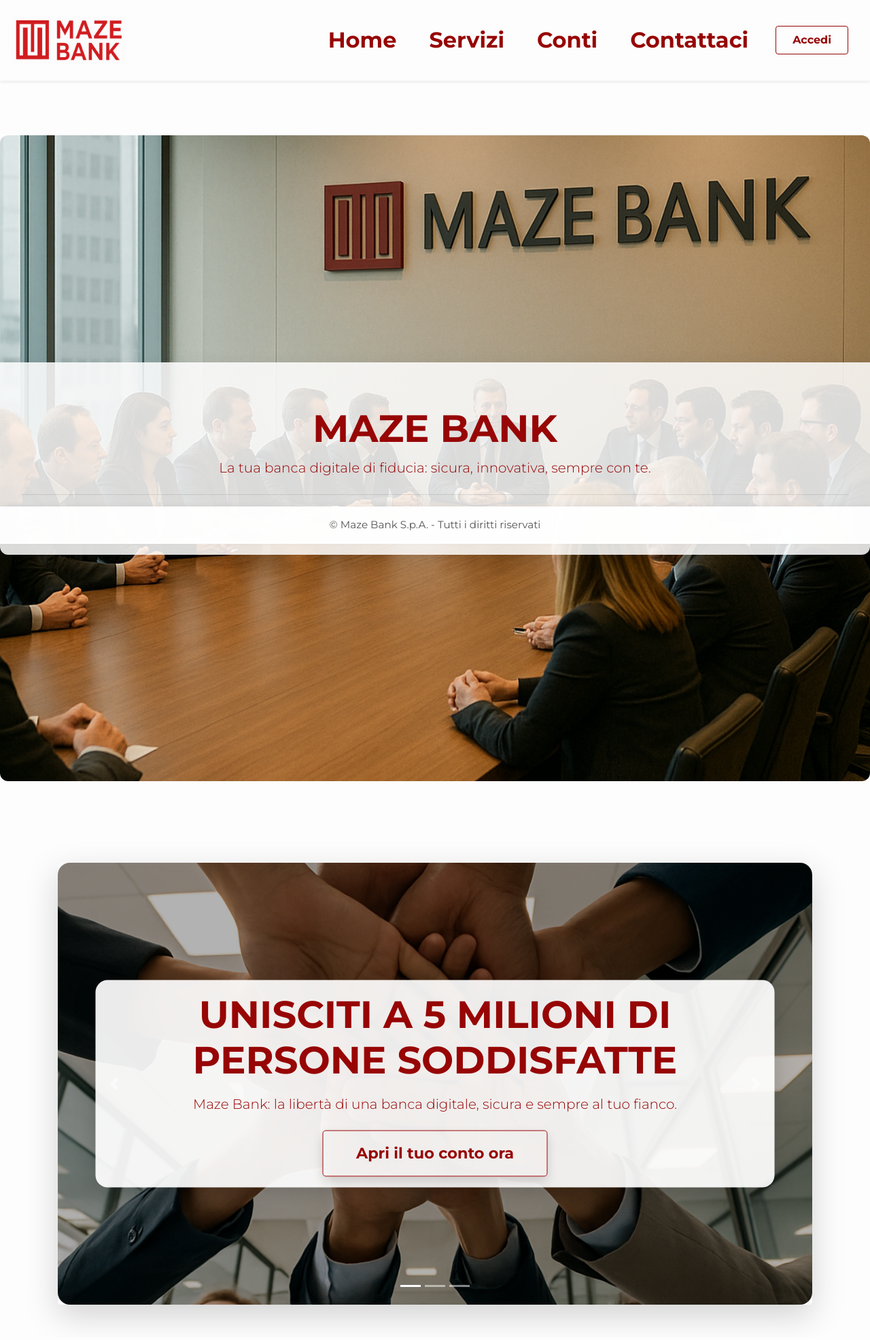
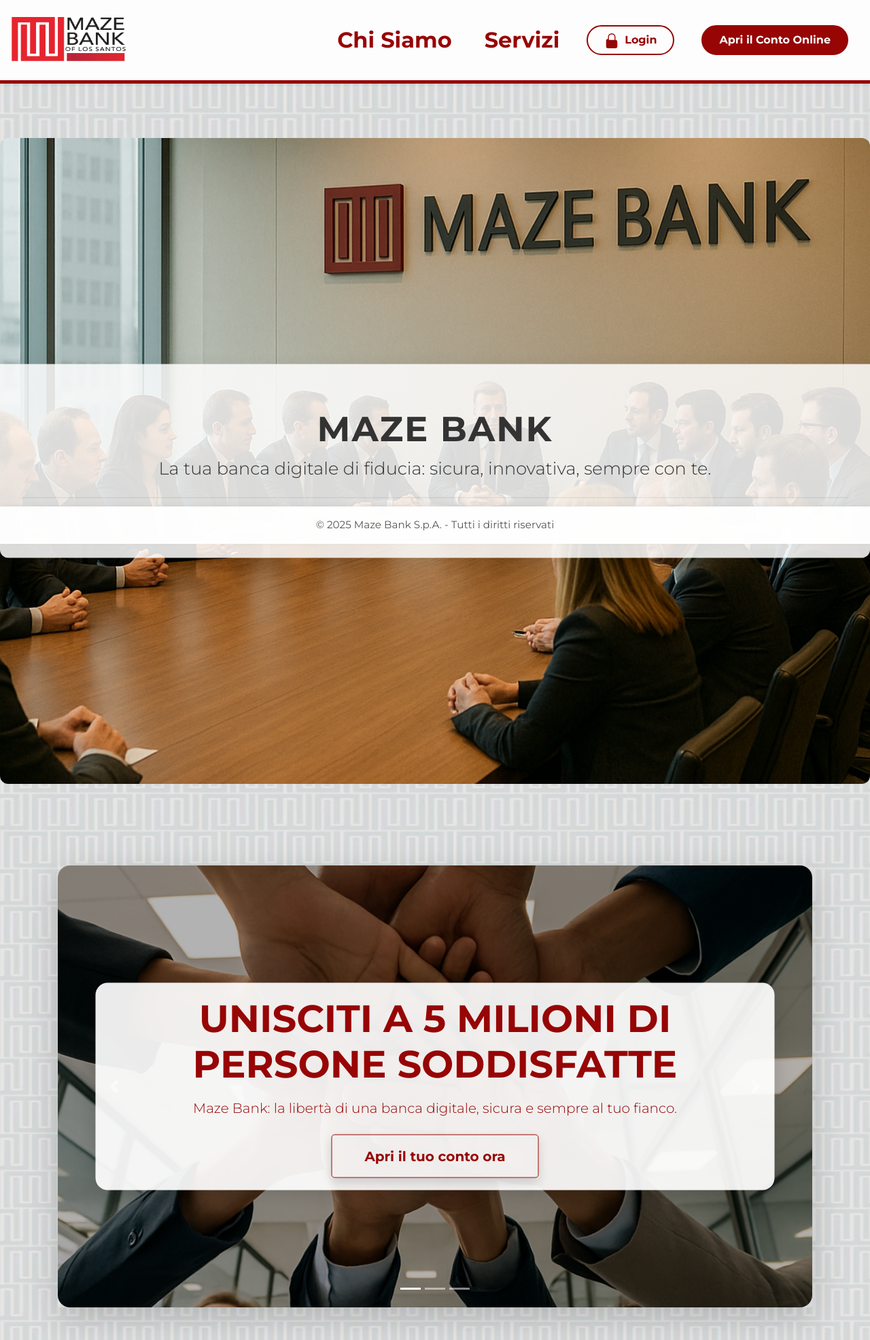
Before and after one commit to MLonetti/MazeBank_project, a Django app: page /homepage/ in a window 1280 px wide. Shown: the whole page at 68% size. Before the commit the page ends 1948 px from the top, so only its background shows below. Run offline with Django 5.2, Linux system fonts and the light colour scheme.

Commit message:
finished homepage style

```diff
--- a/MazeBank/static/css/home.css
+++ b/MazeBank/static/css/home.css
@@ -1,11 +1,10 @@
 @import url('https://fonts.googleapis.com/css2?family=Montserrat:wght@300;400;500;600;700&display=swap');
 body {
     min-height: 100vh;
-    /* background: url("../imgs/Homepage.png") no-repeat center center fixed;
-    background-size: 70%; */
-    background-color: #FDFDFD;
+    background: url("../imgs/Sfondo.jpg") repeat;
+    background-size: 250px 500px;
+    background-position: top left;
     color: #970505;
-
 }
 .logo-img {
     height: 70px;
@@ -73,7 +72,7 @@ body, .jumbotron, .carousel-caption, .navbar, .footer {
 .navbar {
     background-color: #FDFDFD !important;
     min-height: 90px;
-    border-bottom: 1px solid #f8f9fa;
+    border-bottom: 5px solid #970505;
 }
 .navbar-nav .nav-link {
     font-size: 2rem;      /* aumenta la dimensione del testo */
@@ -107,3 +106,76 @@ body, .jumbotron, .carousel-caption, .navbar, .footer {
     color: #fff !important;
     border-color: #970505 !important;
 }
+.navbar-mazebank {
+    padding-top: 1.2rem;
+    padding-bottom: 1.2rem;
+}
+
+.cover-section {
+    width: 100%;
+    display: flex;
+    justify-content: center;
+    margin-top: 80px;
+    margin-bottom: 0;
+}
+.cover-inner {
+    width: 100%;
+    position: relative;
+    text-align: center;
+}
+.cover-img-large {
+    max-height: 950px;
+    max-width: 1400px;
+    width: 100%;
+    margin-left: auto;
+    margin-right: auto;
+    display: block;
+    object-fit: cover;
+    border-radius: 12px;
+}
+.cover-jumbotron {
+    position: absolute;
+    width: 100%;
+    top: 50%;
+    left: 0;
+    transform: translateY(-50%);
+    background: rgba(255,255,255,0.85);
+    border-radius: 0 0 12px 12px;
+}
+.cover-jumbotron h1 {
+    color: #333;
+    font-family: 'Montserrat', Arial, Helvetica, sans-serif;
+    font-size: 3.2rem;
+    font-weight: 700;
+    letter-spacing: 2px;
+}
+
+.cover-jumbotron .lead {
+    font-size: 1.6rem;
+    color: #333;
+}
+.carousel-container {
+    margin-top: 120px;
+}
+.btn-mazebank-account {
+    border: 2px solid #970505;
+    color: #fff;
+    background: #970505;
+    border-radius: 30px;
+    transition: background 0.2s, color 0.2s;
+}
+.btn-mazebank-account:hover {
+    background: #fff;
+    color: #970505;
+    border: 2px solid #970505;
+}
+.login-btn {
+    border-radius: 30px;
+    border-width: 2px;
+    transition: background 0.2s, color 0.2s;
+}
+.login-btn:hover {
+    background: #970505;
+    color: #fff;
+    border-color: #970505;
+}
--- a/MazeBank/templates/home.html
+++ b/MazeBank/templates/home.html
@@ -6,20 +6,19 @@
     <meta name="viewport" content="width=device-width, initial-scale=1.0">
     <meta http-equiv="X-UA-Compatible" content="ie=edge">
     {% block head %}
-    <title>{% block title %}MazeBank - Home{% endblock %}</title>
+    <title>{% block title %}MazeBank{% endblock %}</title>
     <!-- Bootstrap CSS -->
     <link href="https://cdn.jsdelivr.net/npm/bootstrap@4.6.2/dist/css/bootstrap.min.css" rel="stylesheet">
     <!-- Custom CSS -->
     <link href="{% static 'css/home.css' %}" rel="stylesheet">
-    <link href="https://fonts.googleapis.com/css?family=Montserrat:400,500,700&display=swap" rel="stylesheet">
     {% endblock %}
 </head>
 <body>
 {% block content %}
     <!-- Navbar -->
-    <nav class="navbar navbar-expand-lg navbar shadow-sm justify-content-between" style="padding-top: 1.2rem; padding-bottom: 1.2rem;">
-        <a class="navbar-brand d-flex align-items-center" href="#">
-            <img src="{% static 'imgs/MazeBankLogo.png' %}" alt="MazeBanc Logo" class="logo-img mr-3">
+    <nav class="navbar navbar-expand-lg navbar shadow-sm justify-content-between navbar-mazebank">
+        <a class="navbar-brand d-flex align-items-center" href="{% url 'homepage' %}">
+            <img src="{% static 'imgs/logo2.jpg' %}" alt="MazeBank Logo" class="logo-img mr-3">
         </a>
         <button class="navbar-toggler" type="button" data-toggle="collapse" data-target="#navbarNav"
                 aria-controls="navbarNav" aria-expanded="false" aria-label="Toggle navigation">
@@ -28,32 +27,35 @@
         <div class="collapse navbar-collapse justify-content-end" id="navbarNav">
             <ul class="navbar-nav w-100 d-flex justify-content-end align-items-center">
                 <li class="nav-item active mx-3">
-                    <a class="nav-link font-weight-bold h5 mb-0" href="#">Home</a>
+                    <a class="nav-link font-weight-bold h5 mb-0" href="#">Chi Siamo</a>
                 </li>
                 <li class="nav-item mx-3">
                     <a class="nav-link font-weight-bold h5 mb-0" href="#">Servizi</a>
                 </li>
                 <li class="nav-item mx-3">
-                    <a class="nav-link font-weight-bold h5 mb-0" href="#">Conti</a>
+                    <a class="btn btn-outline-primary font-weight-bold px-4 py-2 d-flex align-items-center login-btn" href="#">
+                        <span class="mr-2">
+                            <!-- ICONA LUCCCHETTO -->
+                            <svg xmlns="http://www.w3.org/2000/svg" width="22" height="22" fill="currentColor" class="bi bi-lock" viewBox="0 0 16 16">
+                              <path d="M8 1a3 3 0 0 0-3 3v3h6V4a3 3 0 0 0-3-3zm-4 3a4 4 0 1 1 8 0v3a2 2 0 0 1 2 2v5a2 2 0 0 1-2 2H4a2 2 0 0 1-2-2V8a2 2 0 0 1 2-2V4z"/>
+                            </svg>
+                        </span>
+                        Login
+                    </a>
                 </li>
                 <li class="nav-item mx-3">
-                    <a class="nav-link font-weight-bold h5 mb-0" href="#">Contattaci</a>
-                </li>
-                <li class="nav-item mx-3">
-                    <a class="btn btn-outline-primary font-weight-bold px-4 py-2" href="#">Accedi</a>
+                    <a class="btn btn-mazebank-account font-weight-bold px-4 py-2 ml-2" href="#">Apri il Conto Online</a>
                 </li>
             </ul>
         </div>
     </nav>
 
     <!-- Copertina con immagine Homepage.png -->
-    <div class="w-100 d-flex justify-content-center" style="margin-top: 80px; margin-bottom: 0;">
-        <div class="position-relative text-center" style="width: 100%;">
+    <div class="cover-section">
+        <div class="position-relative text-center cover-inner">
             <img src="{% static 'imgs/Homepage.png' %}" alt="Copertina MazeBank"
-                 class="img-fluid cover-img-large"
-                 style="max-height: 950px; object-fit: cover; border-radius: 12px;">
-            <div class="jumbotron text-center position-absolute w-100"
-                 style="top: 50%; left: 0; transform: translateY(-50%); background: rgba(255,255,255,0.85); border-radius: 0 0 12px 12px;">
+                 class="img-fluid cover-img-large">
+            <div class="jumbotron text-center cover-jumbotron">
                 <h1 class="display-4 font-weight-bold">MAZE BANK</h1>
                 <p class="lead">La tua banca digitale di fiducia: sicura, innovativa, sempre con te.</p>
                 <hr class="my-4">
@@ -62,8 +64,8 @@
     </div>
 
     <!-- Carousel Bootstrap -->
-    <div class="container mb-5" style="margin-top: 120px;">
-        <div id="mazebankCarousel" class="carousel slide shadow-lg rounded" data-ride="carousel" style="background: #f8f9fa;">
+    <div class="container mb-5 carousel-container">
+        <div id="mazebankCarousel" class="carousel slide shadow-lg rounded" data-ride="carousel">
             <ol class="carousel-indicators">
                 <li data-target="#mazebankCarousel" data-slide-to="0" class="active"></li>
                 <li data-target="#mazebankCarousel" data-slide-to="1"></li>
@@ -76,7 +78,7 @@
                         <div class="carousel-caption custom-caption">
                             <h2 class="display-4 font-weight-bold text-mazebank-red mb-3">UNISCITI A 5 MILIONI DI PERSONE SODDISFATTE</h2>
                             <p class="lead text-mazebank-red mb-4">Maze Bank: la libertà di una banca digitale, sicura e sempre al tuo fianco.</p>
-                            <a class="btn btn-lg btn-outline-danger font-weight-bold px-5 py-3 shadow" href="#" role="button" style="font-size: 1.4rem;">Apri il tuo conto ora</a>
+                            <a class="btn btn-lg btn-outline-danger font-weight-bold px-5 py-3 shadow" href="#" role="button">Apri il tuo conto ora</a>
                         </div>
                     </div>
                 </div>
@@ -86,7 +88,7 @@
                         <div class="carousel-caption custom-caption">
                             <h2 class="display-4 font-weight-bold text-mazebank-red mb-3">ZERO COMMISSIONI E PRELIEVI ILLIMITATI</h2>
                             <p class="lead text-mazebank-red mb-4">Dimentica le spese inutili: operazioni gratuite e accesso al tuo conto ovunque, senza limiti.</p>
-                            <a class="btn btn-lg btn-outline-danger font-weight-bold px-5 py-3 shadow" href="#" role="button" style="font-size: 1.4rem;">Scopri di più</a>
+                            <a class="btn btn-lg btn-outline-danger font-weight-bold px-5 py-3 shadow" href="#" role="button">Scopri di più</a>
                         </div>
                     </div>
                 </div>
@@ -96,7 +98,7 @@
                         <div class="carousel-caption custom-caption">
                             <h2 class="display-4 font-weight-bold text-mazebank-red mb-3">BONUS DI BENVENUTO: PER TE SUBITO €50 </h2>
                             <p class="lead text-mazebank-red mb-4">Apri ora il tuo conto Maze Bank e ricevi subito 50 euro in regalo. L’offerta è limitata!</p>
-                            <a class="btn btn-lg btn-outline-danger font-weight-bold px-5 py-3 shadow" href="#" role="button" style="font-size: 1.4rem;">Richiedi il bonus</a>
+                            <a class="btn btn-lg btn-outline-danger font-weight-bold px-5 py-3 shadow" href="#" role="button">Richiedi il bonus</a>
                         </div>
                     </div>
                 </div>
@@ -114,7 +116,7 @@
 
     <!-- Footer -->
     <footer class="footer">
-        &copy; {{ now|date:"Y" }} Maze Bank S.p.A. - Tutti i diritti riservati
+        &copy; {% now "Y" %} Maze Bank S.p.A. - Tutti i diritti riservati
     </footer>
 
     <!-- Bootstrap JS (necessario per la navbar responsive) -->
```
Also changed, not shown: MazeBank/static/imgs/Sfondo.jpg (added), MazeBank/static/imgs/logo2.jpg (added).
